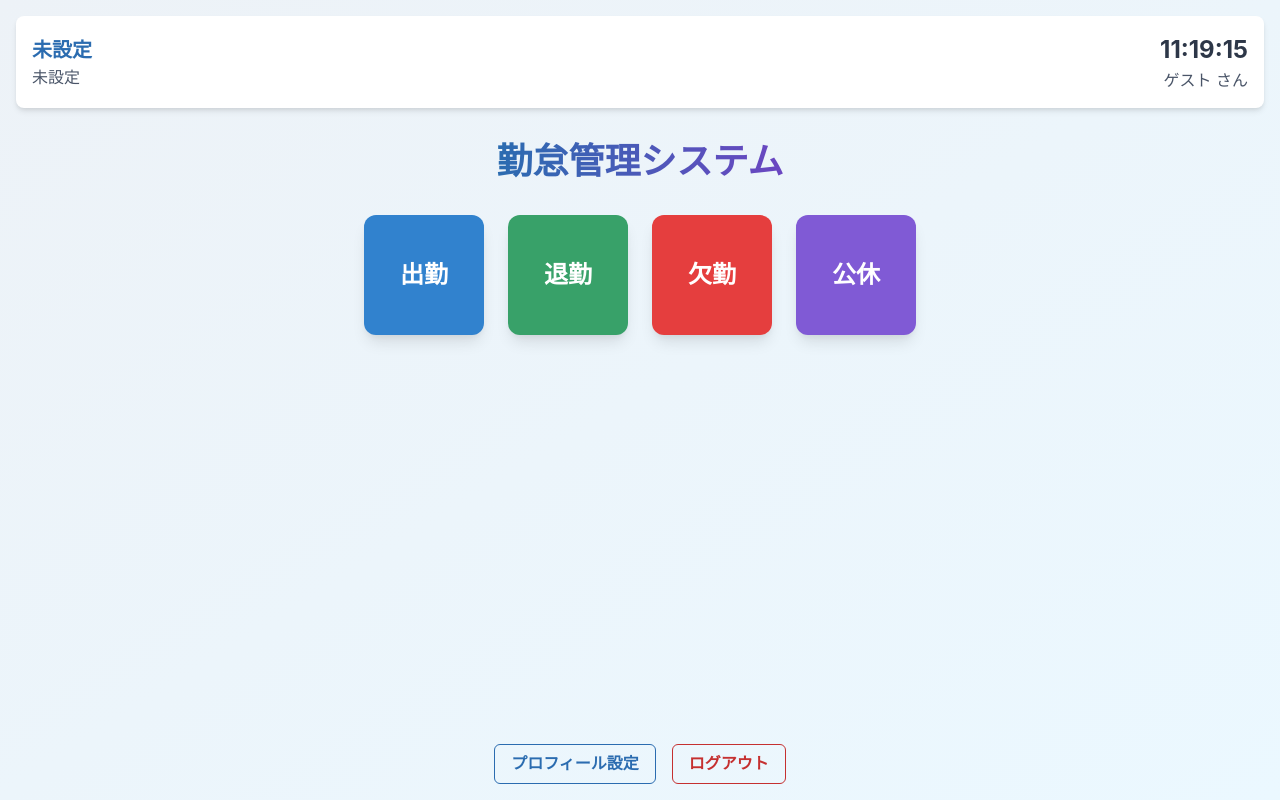
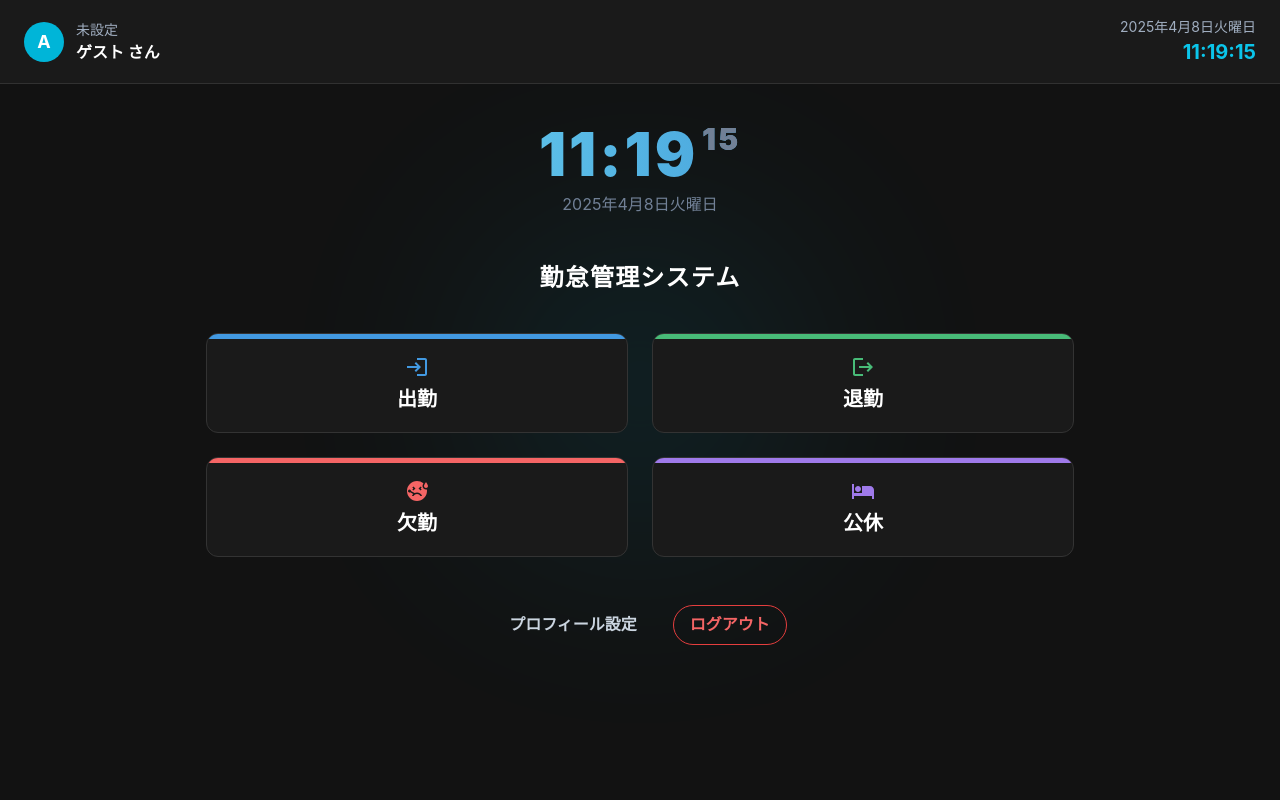
Before and after one commit to amurorei499/my-app3, a Next.js app: page / in a window 1280 px wide. Built offline with nearby package versions, Linux system fonts and the light colour scheme; no server answers; the database is empty; sample sign-in values are in the browser's storage.

Commit message:
ver0.1.3

```diff
--- a/app/components/Main.tsx
+++ b/app/components/Main.tsx
@@ -1,5 +1,6 @@
 // /app/components/Main.tsx
 "use client";
+
 import { useEffect, useRef, useState } from "react";
 import { useRouter } from "next/navigation";
 import { auth } from "@/app/utils/firebase";
@@ -15,16 +16,17 @@ import {
   Button,
   Flex,
   Heading,
-  HStack,
-  Stack,
+  Grid,
   Text,
   useDisclosure,
   useToast,
+  Icon,
 } from "@chakra-ui/react";
 import { User } from "firebase/auth";
 import { UserData } from "../utils/userData";
 import AttendanceModal, { Category } from './AttendanceModal';
 import { Spinner } from "@chakra-ui/react";
+import { MdLogin, MdLogout, MdSick, MdHotel } from "react-icons/md";
 
 const Main = () => {
   // State variables
@@ -47,12 +49,21 @@ const Main = () => {
 
   // リアルタイム時計表示用の状態
   const [currentTime, setCurrentTime] = useState("");
+  const [currentDate, setCurrentDate] = useState("");
 
   // 時計更新用エフェクト
   useEffect(() => {
     const timer = setInterval(() => {
       const now = new Date();
       setCurrentTime(now.toLocaleTimeString('ja-JP'));
+      setCurrentDate(
+        now.toLocaleDateString('ja-JP', {
+          weekday: 'long',
+          year: 'numeric',
+          month: 'long',
+          day: 'numeric',
+        })
+      );
     }, 1000);
 
     return () => clearInterval(timer);
@@ -126,108 +137,184 @@ const Main = () => {
 
   if (!user) {
     return (
-      <Flex minH="100vh" align="center" justify="center">
-        <Spinner size="xl" />
+      <Flex minH="100vh" align="center" justify="center" bg="#121212">
+        <Spinner size="xl" color="cyan.400"/>
       </Flex>
     );
   }
 
   return (
+    <Box
+      minH="100vh"
+      bg="#121212" // ほぼ黒に近い暗いグレー
+      color="white"
+    >
+      {/* ヘッダーセクション - 洗練された暗いデザイン */}
       <Flex
-      direction="column"
-      minH="100vh"
-      p={4}
-      bgGradient="linear(to-br, gray.100, blue.50)"
-    >
-      {/* ヘッダーセクション */}
-      <Flex
-        bg="white"
-        p={4}
-        borderRadius="lg"
-        boxShadow="md"
+        bg="#1A1A1A"
+        borderBottom="1px solid"
+        borderColor="rgba(255,255,255,0.1)"
+        py={4}
+        px={6}
         justify="space-between"
         align="center"
-        mb={8}
+        position="relative"
+        zIndex={1}
       >
+        <Flex align="center">
+          <Box
+            w="40px"
+            h="40px"
+            borderRadius="full"
+            bg="cyan.500"
+            display="flex"
+            alignItems="center"
+            justifyContent="center"
+            mr={3}
+          >
+            <Text fontWeight="bold" fontSize="lg">A</Text>
+          </Box>
           <Box>
-          <Text fontSize="xl" fontWeight="bold" color="blue.600">
+            <Text fontSize="sm" color="gray.400">
               {userData[0]?.branch || "未設定"}
             </Text>
-          <Text color="gray.600">{userData[0]?.team || "未設定"}</Text>
+            <Text fontSize="md" fontWeight="bold">
+              {userData[0]?.name || "ゲスト"} さん
+            </Text>
           </Box>
+        </Flex>
 
         <Box textAlign="right">
-          <Text fontSize="2xl" fontWeight="bold" color="gray.700">
-            {currentTime}
-          </Text>
-          <Text color="gray.600">{userData[0]?.name || "ゲスト"} さん</Text>
+          <Text fontSize="sm" color="gray.400">{currentDate}</Text>
+          <Text fontSize="xl" fontWeight="bold" color="cyan.400">{currentTime}</Text>
         </Box>
       </Flex>
 
       {/* メインコンテンツ */}
-      <Flex direction="column" align="center" flex={1}>
+      <Box
+        maxW="900px"
+        mx="auto"
+        pt={10}
+        pb={10}
+        px={4}
+        position="relative"
+      >
+        {/* グローエフェクト */}
+        <Box
+          position="absolute"
+          top="50%"
+          left="50%"
+          transform="translate(-50%, -50%)"
+          w="300px"
+          h="300px"
+          bg="cyan.600"
+          filter="blur(120px)"
+          opacity={0.15}
+          zIndex={0}
+          borderRadius="full"
+        />
+
+        <Box position="relative" zIndex={1}>
+          {/* 大きなデジタル時計表示 */}
+          <Box textAlign="center" mb={12}>
+            <Text
+              fontSize="6xl"
+              fontWeight="900"
+              letterSpacing="wider"
+              bgGradient="linear(to-r, cyan.300, blue.500)"
+              bgClip="text"
+              lineHeight="1"
+            >
+              {currentTime.split(':').slice(0, 2).join(':')}
+              <Text as="span" fontSize="3xl" color="gray.500" verticalAlign="top" ml={1}>
+                {currentTime.split(':')[2] ? currentTime.split(':')[2].slice(0, 2) : "00"}
+              </Text>
+            </Text>
+            <Text fontSize="md" color="gray.500" mt={2}>{currentDate}</Text>
+          </Box>
+
+          {/* タイトル */}
           <Heading
             as="h1"
-          size="xl"
-          mb={8}
-          bgGradient="linear(to-r, blue.600, purple.600)"
-          bgClip="text"
+            textAlign="center"
+            fontSize="2xl"
+            mb={10}
+            letterSpacing="wider"
           >
             勤怠管理システム
           </Heading>
 
-        {/* アクションボタングリッド */}
-        <HStack
-          spacing={6}
-          mb={12}
-          flexWrap="wrap"
-          justify="center"
+          {/* カラフルでモダンなボタングリッド */}
+          <Grid
+            templateColumns={{base: "1fr", md: "repeat(2, 1fr)"}}
+            gap={6}
+            mb={10}
           >
-          {['出勤', '退勤', '欠勤', '公休'].map((category) => (
+            {[
+              { name: '出勤', icon: MdLogin, color: 'blue.400' },
+              { name: '退勤', icon: MdLogout, color: 'green.400' },
+              { name: '欠勤', icon: MdSick, color: 'red.400' },
+              { name: '公休', icon: MdHotel, color: 'purple.400' }
+            ].map((item) => (
               <Button
-              key={category}
+                key={item.name}
                 onClick={() => {
-                setCurrentCategory(category as Category);
+                  setCurrentCategory(item.name as Category);
                   onOpen();
                 }}
-              colorScheme={
-                category === '出勤' ? 'blue' :
-                category === '退勤' ? 'green' :
-                category === '欠勤' ? 'red' : 'purple'
-              }
-              size="lg"
-              minW="120px"
-              height="120px"
+                height="100px"
+                bg="#1A1A1A"
+                color="white"
                 borderRadius="xl"
-              boxShadow="lg"
-              _hover={{ transform: "scale(1.05)" }}
-              transition="all 0.2s"
+                border="1px solid"
+                borderColor="#333"
+                _hover={{
+                  borderColor: item.color,
+                  boxShadow: `0 0 20px -5px ${item.color}`,
+                  transform: "translateY(-2px)"
+                }}
+                _active={{
+                  transform: "scale(0.98)",
+                }}
+                transition="all 0.3s ease"
+                position="relative"
+                overflow="hidden"
               >
-              <Text fontSize="2xl">{category}</Text>
+                <Box position="absolute" top={0} left={0} h="5px" w="full" bg={item.color} />
+                <Flex direction="column" align="center">
+                  <Icon as={item.icon} fontSize="2xl" mb={2} color={item.color} />
+                  <Text fontSize="xl">{item.name}</Text>
+                </Flex>
               </Button>
             ))}
-        </HStack>
+          </Grid>
 
-        {/* プロフィール管理 */}
-        <Flex gap={4} mt="auto">
+          {/* プロフィール管理ボタン */}
+          <Flex justify="center" gap={5} mt={12}>
             <Button
-            colorScheme="blue"
-            variant="outline"
               onClick={() => router.push("/user/profile")}
-            _hover={{ bg: 'blue.50' }}
+              variant="ghost"
+              borderRadius="full"
+              color="gray.300"
+              _hover={{ bg: 'rgba(255,255,255,0.05)' }}
+              size="md"
             >
               プロフィール設定
             </Button>
             <Button
-            colorScheme="red"
+              onClick={onLogoutAlertOpen}
               variant="outline"
-            onClick={onLogoutAlertOpen}
-            _hover={{ bg: 'red.50' }}
+              borderRadius="full"
+              borderColor="red.500"
+              color="red.400"
+              _hover={{ bg: 'rgba(229,62,62,0.1)' }}
+              size="md"
             >
               ログアウト
             </Button>
           </Flex>
-      </Flex>
+        </Box>
+      </Box>
 
       {/* モーダル */}
       <AttendanceModal
@@ -237,14 +324,14 @@ const Main = () => {
         userData={userData[0]}
       />
 
-      {/* ログアウト確認ダイアログ */}
+      {/* ログアウトダイアログ */}
       <AlertDialog
         leastDestructiveRef={cancelRef}
         isOpen={isLogoutAlertOpen}
         onClose={onLogoutAlertClose}
       >
         <AlertDialogOverlay>
-          <AlertDialogContent>
+          <AlertDialogContent bg="#1A1A1A" color="white" borderRadius="xl">
             <AlertDialogHeader fontSize="lg" fontWeight="bold">
               ログアウト確認
             </AlertDialogHeader>
@@ -253,13 +340,14 @@ const Main = () => {
               本当にログアウトしますか？
             </AlertDialogBody>
             <AlertDialogFooter>
-              <Button ref={cancelRef} onClick={onLogoutAlertClose}>
+              <Button ref={cancelRef} variant="ghost" onClick={onLogoutAlertClose}>
                 キャンセル
               </Button>
               <Button
-                colorScheme="red"
+                bg="red.500"
+                _hover={{ bg: 'red.600' }}
+                ml={3}
                 onClick={handleLogout}
-                ml={3}
                 isLoading={loading}
               >
                 ログアウト
@@ -268,8 +356,8 @@ const Main = () => {
           </AlertDialogContent>
         </AlertDialogOverlay>
       </AlertDialog>
-    </Flex>
+    </Box>
   );
-}
+};
 
 export default Main;
```
Lines whose indentation alone changed are shown as unchanged.
